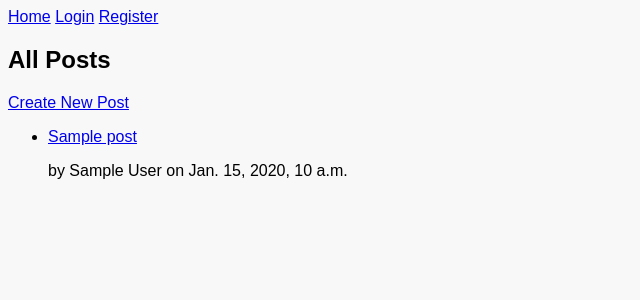
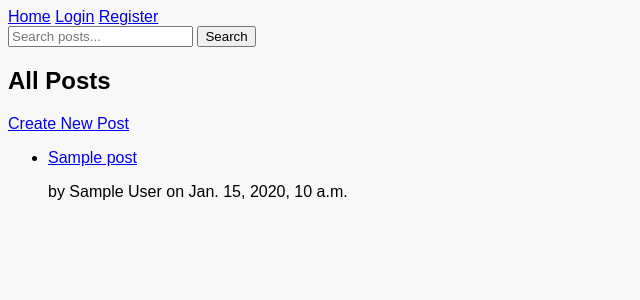
Before and after one commit to Simonyah/Alx_DjangoLearnLab, a Django app: template django_blog/blog/templates/blog/post_list.html in a window 1280 px wide. Shown: the top 300 px of the page, without its empty margins (0-640 px from the left). Run offline with Django 4.2, Linux system fonts and the light colour scheme; the template is opened without the code that fills it: most values are stand-ins (such as "Sample title", 1, 10 or a date in 2020).

Commit message:
Update base.html

```diff
--- a/django_blog/blog/templates/blog/base.html
+++ b/django_blog/blog/templates/blog/base.html
@@ -16,6 +16,12 @@
       <a href="{% url 'login' %}">Login</a>
       <a href="{% url 'register' %}">Register</a>
     {% endif %}
+
+    <form method="get" action="{% url 'post-search' %}">
+     <input type="text" name="q" placeholder="Search posts...">
+     <button type="submit">Search</button>
+    </form>
+
   </nav>
 
   {% if messages %}
```
